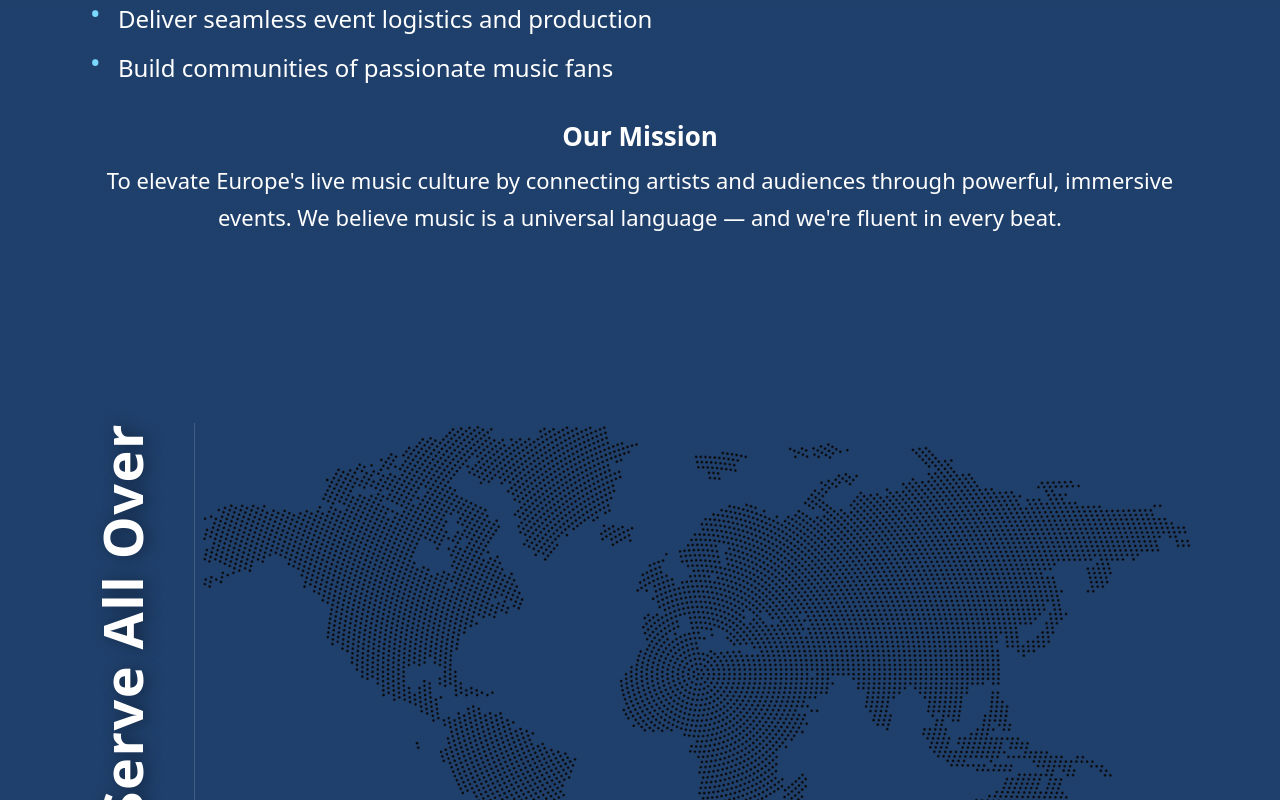
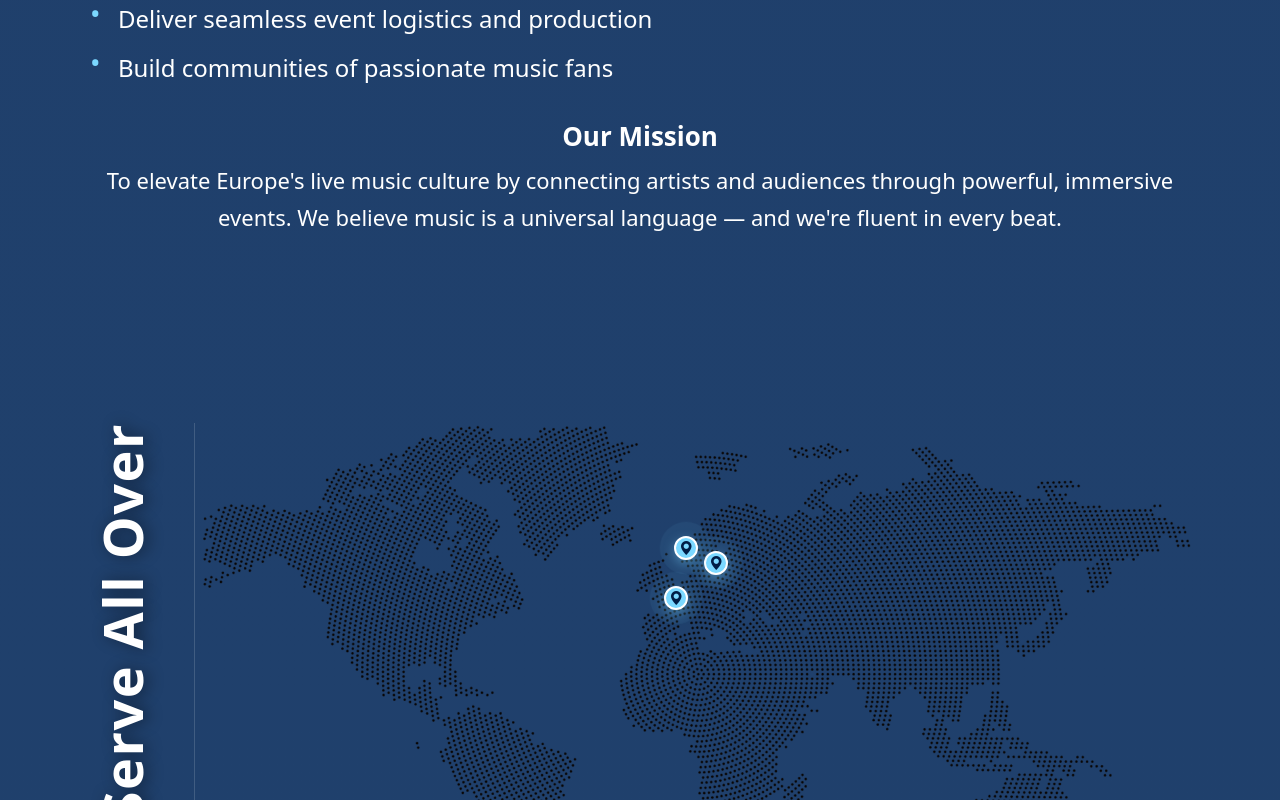
Before and after one commit to ParonomaPVT/SunRaj-Musical, a React (Vite) app: page / in a window 1280 px wide. Shown: the part 2000-2800 px from the top of the page. Built offline with nearby package versions, Linux system fonts and the light colour scheme.

Commit message:
modified map, home

```diff
--- a/src/App.css
+++ b/src/App.css
@@ -23,9 +23,7 @@
   top: 0;
   z-index: 10;
   padding: 14px 0;
-  backdrop-filter: blur(10px);
-  -webkit-backdrop-filter: blur(10px);
-  background: rgba(7, 14, 30, 0.35);
+  background: #2c4a6b;
   border-bottom: 1px solid rgba(255,255,255,0.12);
 }
 
@@ -404,6 +402,228 @@
   .reach-content p { font-size: 18px; }
 }
 
+/* Location Markers */
+.location-marker {
+  position: absolute;
+  transform: translate(-50%, -50%);
+  cursor: pointer;
+  z-index: 5;
+  transition: all 0.3s ease;
+}
+
+.location-marker:hover {
+  transform: translate(-50%, -50%) scale(1.1);
+}
+
+.marker-pulse {
+  position: absolute;
+  top: 50%;
+  left: 50%;
+  transform: translate(-50%, -50%);
+  width: 40px;
+  height: 40px;
+  border-radius: 50%;
+  background: rgba(123, 216, 255, 0.3);
+  animation: pulse 2s infinite;
+}
+
+.marker-icon {
+  position: relative;
+  width: 24px;
+  height: 24px;
+  background: #7bd8ff;
+  border-radius: 50%;
+  display: flex;
+  align-items: center;
+  justify-content: center;
+  color: #001d46;
+  font-size: 14px;
+  font-weight: bold;
+  box-shadow: 0 4px 12px rgba(123, 216, 255, 0.4);
+  border: 2px solid #ffffff;
+}
+
+.location-marker.active .marker-icon {
+  background: #ffffff;
+  color: #7bd8ff;
+  box-shadow: 0 6px 20px rgba(255, 255, 255, 0.3);
+}
+
+@keyframes pulse {
+  0% {
+    transform: translate(-50%, -50%) scale(1);
+    opacity: 1;
+  }
+  70% {
+    transform: translate(-50%, -50%) scale(1.4);
+    opacity: 0;
+  }
+  100% {
+    transform: translate(-50%, -50%) scale(1.4);
+    opacity: 0;
+  }
+}
+
+/* Location Popup */
+.location-popup {
+  position: absolute;
+  transform: translate(-50%, -100%);
+  margin-top: -20px;
+  z-index: 10;
+  animation: popupSlideIn 0.3s ease-out;
+}
+
+.popup-content {
+  background: rgba(255, 255, 255, 0.95);
+  backdrop-filter: blur(10px);
+  -webkit-backdrop-filter: blur(10px);
+  border-radius: 16px;
+  padding: 20px;
+  min-width: 280px;
+  max-width: 320px;
+  box-shadow: 0 20px 40px rgba(0, 0, 0, 0.3);
+  border: 1px solid rgba(255, 255, 255, 0.2);
+  color: #001d46;
+  position: relative;
+}
+
+.popup-close {
+  position: absolute;
+  top: 12px;
+  right: 12px;
+  background: none;
+  border: none;
+  font-size: 18px;
+  color: #666;
+  cursor: pointer;
+  width: 24px;
+  height: 24px;
+  display: flex;
+  align-items: center;
+  justify-content: center;
+  border-radius: 50%;
+  transition: all 0.2s ease;
+}
+
+.popup-close:hover {
+  background: rgba(0, 0, 0, 0.1);
+  color: #001d46;
+}
+
+.popup-title {
+  font-family: 'Playfair Display', serif;
+  font-weight: 700;
+  font-size: 18px;
+  margin: 0 0 12px 0;
+  color: #001d46;
+  padding-right: 30px;
+}
+
+.popup-description {
+  font-size: 14px;
+  line-height: 1.5;
+  margin: 0 0 16px 0;
+  color: #334155;
+}
+
+.popup-details {
+  margin: 16px 0;
+  padding: 12px 0;
+  border-top: 1px solid rgba(0, 29, 70, 0.1);
+  border-bottom: 1px solid rgba(0, 29, 70, 0.1);
+}
+
+.detail-line {
+  font-size: 13px;
+  line-height: 1.6;
+  margin: 4px 0;
+  color: #475569;
+  font-weight: 500;
+}
+
+.popup-cta {
+  background: linear-gradient(135deg, #7bd8ff, #2980b9);
+  color: white;
+  border: none;
+  border-radius: 8px;
+  padding: 10px 16px;
+  font-size: 14px;
+  font-weight: 600;
+  cursor: pointer;
+  width: 100%;
+  display: flex;
+  align-items: center;
+  justify-content: center;
+  gap: 8px;
+  transition: all 0.2s ease;
+}
+
+.popup-cta:hover {
+  background: linear-gradient(135deg, #2980b9, #1e6b96);
+  transform: translateY(-1px);
+  box-shadow: 0 4px 12px rgba(123, 216, 255, 0.3);
+}
+
+.popup-arrow {
+  position: absolute;
+  bottom: -8px;
+  left: 50%;
+  transform: translateX(-50%);
+  width: 0;
+  height: 0;
+  border-left: 8px solid transparent;
+  border-right: 8px solid transparent;
+  border-top: 8px solid rgba(255, 255, 255, 0.95);
+}
+
+@keyframes popupSlideIn {
+  0% {
+    opacity: 0;
+    transform: translate(-50%, -100%) translateY(-10px) scale(0.9);
+  }
+  100% {
+    opacity: 1;
+    transform: translate(-50%, -100%) translateY(0) scale(1);
+  }
+}
+
+/* Mobile responsiveness for popups */
+@media (max-width: 768px) {
+  .location-popup {
+    transform: translate(-50%, -100%);
+    margin-top: -15px;
+  }
+
+  .popup-content {
+    min-width: 260px;
+    max-width: 280px;
+    padding: 16px;
+  }
+
+  .popup-title {
+    font-size: 16px;
+  }
+
+  .popup-description {
+    font-size: 13px;
+  }
+
+  .detail-line {
+    font-size: 12px;
+  }
+
+  .marker-pulse {
+    width: 32px;
+    height: 32px;
+  }
+
+  .marker-icon {
+    width: 20px;
+    height: 20px;
+    font-size: 12px;
+  }
+}
+
 .services-title {
   font-family: 'Playfair Display', serif;
   font-weight: 800;
--- a/src/components/Home.jsx
+++ b/src/components/Home.jsx
@@ -3,7 +3,6 @@ import { Container, Row, Col, Button } from 'react-bootstrap';
 import heroImg from '../assets/images/home.png';
 
 const Home = () => {
-  // Force deployment refresh
   const audioRef = useRef(null);
   const progressRef = useRef(null);
   const [isPlaying, setIsPlaying] = useState(false);
--- a/src/components/Reach.jsx
+++ b/src/components/Reach.jsx
@@ -1,8 +1,42 @@
-import React from 'react';
+import React, { useState } from 'react';
 import { Container } from 'react-bootstrap';
 import mapImg from '../assets/map.png';
 
 const Reach = () => {
+  const [activeLocation, setActiveLocation] = useState(null);
+
+  const locations = [
+    {
+      id: 1,
+      name: "Paris, France",
+      position: { top: '35%', left: '48%' },
+      description: "Our flagship European branch in the heart of Paris. Home to our main recording studio and concert hall, hosting over 200 events annually.",
+      details: "📍 15 Rue de la Musique, 75001 Paris\n🎵 Main Studio & Concert Hall\n📞 +33 1 42 86 17 00\n✨ Capacity: 1,200 guests"
+    },
+    {
+      id: 2,
+      name: "Berlin, Germany",
+      position: { top: '28%', left: '52%' },
+      description: "Our innovative Berlin branch specializes in electronic music production and underground concert experiences in the vibrant German capital.",
+      details: "📍 Musikstraße 42, 10178 Berlin\n🎵 Electronic Music Hub\n📞 +49 30 2462 7890\n✨ Capacity: 800 guests"
+    },
+    {
+      id: 3,
+      name: "Amsterdam, Netherlands",
+      position: { top: '25%', left: '49%' },
+      description: "Our Amsterdam location focuses on intimate acoustic performances and houses our European artist development program.",
+      details: "📍 Concertgebouwplein 8, 1071 LN Amsterdam\n🎵 Acoustic Performance Center\n📞 +31 20 573 0573\n✨ Capacity: 600 guests"
+    }
+  ];
+
+  const handleLocationClick = (location) => {
+    setActiveLocation(activeLocation?.id === location.id ? null : location);
+  };
+
+  const handleClosePopup = () => {
+    setActiveLocation(null);
+  };
+
   return (
     <section id="reach" className="reach-section reveal visible">
       <Container>
@@ -10,6 +44,50 @@ const Reach = () => {
           <div className="reach-side">We Serve All Over</div>
           <div className="reach-map" style={{ backgroundImage: `url(${mapImg})` }}>
             <div className="reach-overlay"></div>
+
+            {/* Location Markers */}
+            {locations.map((location) => (
+              <div
+                key={location.id}
+                className={`location-marker ${activeLocation?.id === location.id ? 'active' : ''}`}
+                style={location.position}
+                onClick={() => handleLocationClick(location)}
+              >
+                <div className="marker-pulse"></div>
+                <div className="marker-icon">
+                  <i className="bi bi-geo-alt-fill"></i>
+                </div>
+              </div>
+            ))}
+
+            {/* Location Popup */}
+            {activeLocation && (
+              <div
+                className="location-popup"
+                style={activeLocation.position}
+              >
+                <div className="popup-content">
+                  <button
+                    className="popup-close"
+                    onClick={handleClosePopup}
+                  >
+                    <i className="bi bi-x"></i>
+                  </button>
+                  <h4 className="popup-title">{activeLocation.name}</h4>
+                  <p className="popup-description">{activeLocation.description}</p>
+                  <div className="popup-details">
+                    {activeLocation.details.split('\n').map((line, index) => (
+                      <div key={index} className="detail-line">{line}</div>
+                    ))}
+                  </div>
+                  <button className="popup-cta">
+                    <i className="bi bi-calendar-event"></i>
+                    Book Event
+                  </button>
+                </div>
+                <div className="popup-arrow"></div>
+              </div>
+            )}
           </div>
         </div>
         <div className="reach-notes">
```
